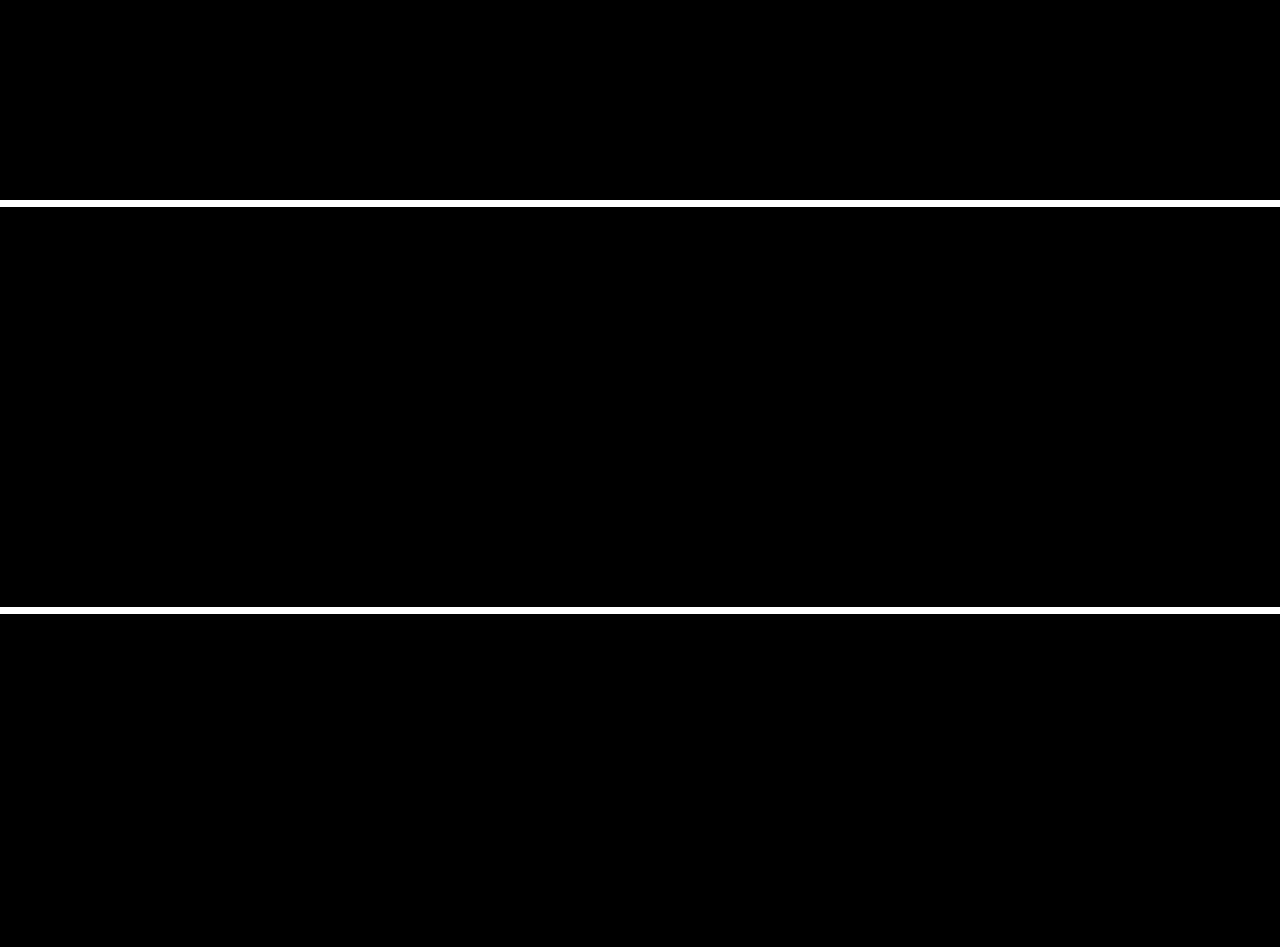
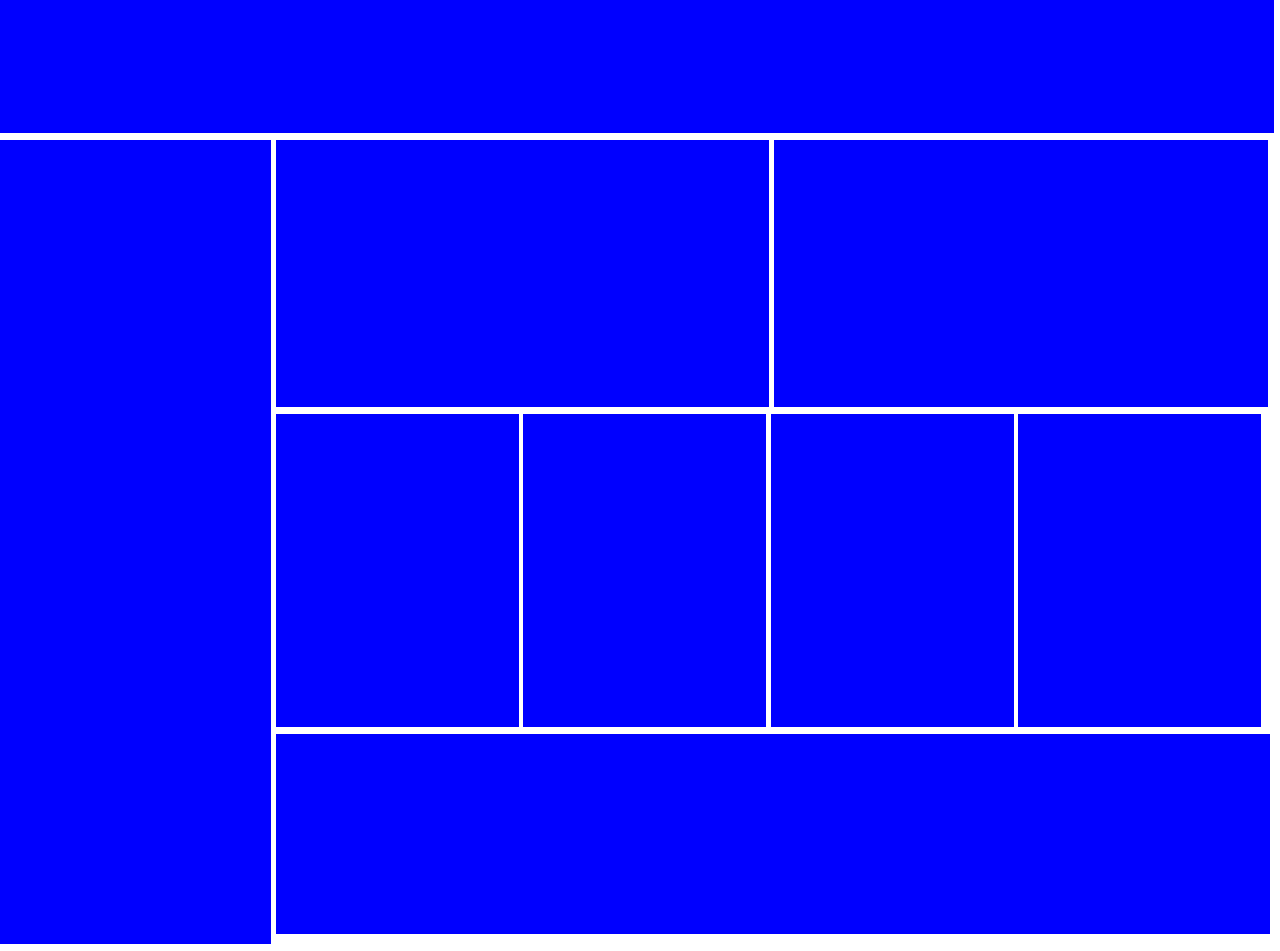
Before and after one commit to jesusemendoza/ui-challenge-1, a plain HTML site: page index.html in a window 1280 px wide. Shown: the top 951 px of the page. Drawn offline with Linux system fonts and the light colour scheme.

Commit message:
desktop version is alsmot working

```diff
--- a/index.html
+++ b/index.html
@@ -13,19 +13,15 @@
 
   <body>
     <main>
-        <div class="mobile-5-across" class="desktop-5-across"></div>
-        <div class="mobile-2" class="desktop-5-across"></div>
-        <div class="mobile-3-across" class="desktop-5-across"></div>
-        <div class="mobile-3-across" class="desktop-5-across"></div>
-        <div class="mobile-2-across" class="desktop-5-across"></div>
-        <div class="mobile-2-across" class="desktop-5-across"></div>
-        <div class="mobile-2-across" class="desktop-5-across"></div>
-        <div class="mobile-2-across" class="desktop-5-across"></div>
-        <div class="mobile-bottom-across" class="desktop-bottom-across"></div>
-
-
+        <header></header>
+        <section class="mobile-2" class="desktop-2"></section>
+        <section class="mobile-3-across" ></section>
+        <section class="mobile-3-across" ></section>
+        <section class="mobile-2-across" ></section>
+        <section class="mobile-2-across" ></section>
+        <section class="mobile-2-across" ></section>
+        <section class="mobile-2-across" ></section>
     </main>
-    <footer>
-    </footer>
+    <footer></footer>
   </body>
 </html>
--- a/styles/modules.css
+++ b/styles/modules.css
@@ -1,4 +1,4 @@
- .mobile-5-across {
+ header {
   background: black;
   width: 100vw;
   height: calc(100vw/6.4);
@@ -35,40 +35,41 @@
 }
 
 @media screen and (min-width: 768px) {
-  .desktop-5-across {
-    background: black;
-    width: 100vw;
+
+
+  header {
+    background: blue;
+    width: 99.5vw;
     height: calc(100vw/9.6);
     display: inline-block;
   }
 
   .mobile-2 {
-    background: black;
-    width: 100vw;
-    height: calc(100vw/3.2);
-    display: inline-block;
-    align-content: left;
-  }
+    background: blue;
+    width: 21.133333vw;
+    height: calc(20.933333vw*3);
+    vertical-align: top;
+    float: left;
+    margin-right: 5px;
+   }
 
   .mobile-3-across {
-    background: black;
-    width: 100vw;
-    height: calc(100vw/3.84);
+    background: blue;
+    width: 38.5833333vw;
+    height: calc(39.5833333vw/1.9);
+    display: inline-block;  }
+
+  .mobile-2-across {
+    background: blue;
+    width: 18.99167vw;
+    height: calc(18.79167vw*1.3);
     display: inline-block;
   }
 
-  .mobile-2-across {
-    background: black;
-    width: 49vw;
-    height: calc(100vw/3.84);
+  footer {
+    background: blue;
+    width: 77.66vw;
+    height: calc(79.16vw/5.06);
     display: inline-block;
   }
-
-  .mobile-bottom-across {
-    background: black;
-    width: 100vw;
-    height: calc(100vw/6);
-    display: inline-block;
-  }
-
 }
```
